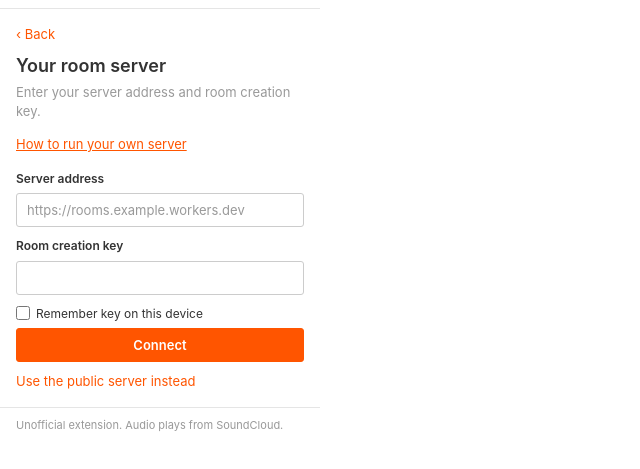
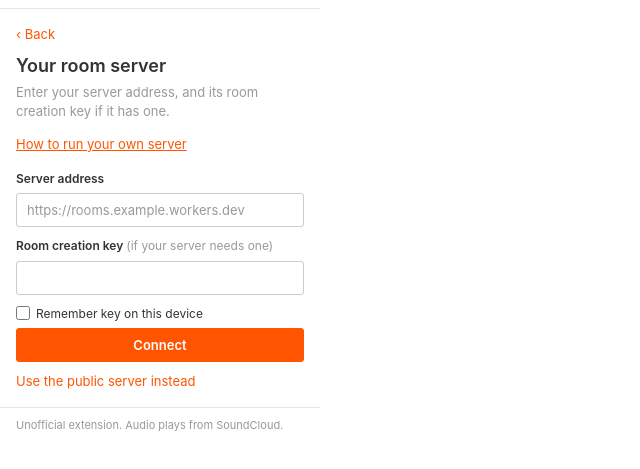
Before and after one commit to vladi245/soundcloud-listen-along, a website with bundled scripts: page entrypoints/popup/index.html in a window 1280 px wide. Both pictures are taken after a click on the button "Host a room". Shown: the part 35-504 px from the top of the page, without its empty margins (0-640 px from the left). Built offline with nearby package versions, Linux system fonts and the light colour scheme; no server answers.

Commit message:
fix: make the room creation key optional in own-server setup
Servers with keyless room creation do not need one.

```diff
--- a/entrypoints/popup/main.ts
+++ b/entrypoints/popup/main.ts
@@ -112,15 +112,15 @@ function renderBackendForm(mode: SetupMode, error?: string): void {
   app.innerHTML = shell(`
     <button id="setup-back" class="link back" type="button">Back</button>
     <h1 class="title">${hosting ? 'Your room server' : "Host's room server"}</h1>
-    <p class="lead">${hosting ? 'Enter your server address and room creation key.' : 'Paste the server address the host gave you.'}</p>
+    <p class="lead">${hosting ? 'Enter your server address, and its room creation key if it has one.' : 'Paste the server address the host gave you.'}</p>
     ${hosting ? '<a class="link" href="https://github.com/vladi245/soundcloud-listen-along/blob/main/docs/deployment.md#self-hosted-deployment" target="_blank" rel="noreferrer">How to run your own server</a>' : ''}
     <form id="backend-form" class="form">
       <label for="backend">Server address</label>
       <input id="backend" name="backend" type="url" placeholder="https://rooms.example.workers.dev" autocomplete="url" required>
       ${
         hosting
-          ? `<label for="creation-key">Room creation key</label>
-             <input id="creation-key" name="creation-key" type="password" maxlength="128" autocomplete="off" required>
+          ? `<label for="creation-key">Room creation key <span class="optional">(if your server needs one)</span></label>
+             <input id="creation-key" name="creation-key" type="password" maxlength="128" autocomplete="off">
              <label class="check"><input id="remember-key" type="checkbox"><span>Remember key on this device</span></label>`
           : ''
       }
--- a/entrypoints/popup/style.css
+++ b/entrypoints/popup/style.css
@@ -236,6 +236,11 @@ a:focus-visible {
   font-weight: 600;
 }
 
+.form .optional {
+  color: var(--muted);
+  font-weight: 400;
+}
+
 .form label:not(:first-child) {
   margin-top: 4px;
 }
```
